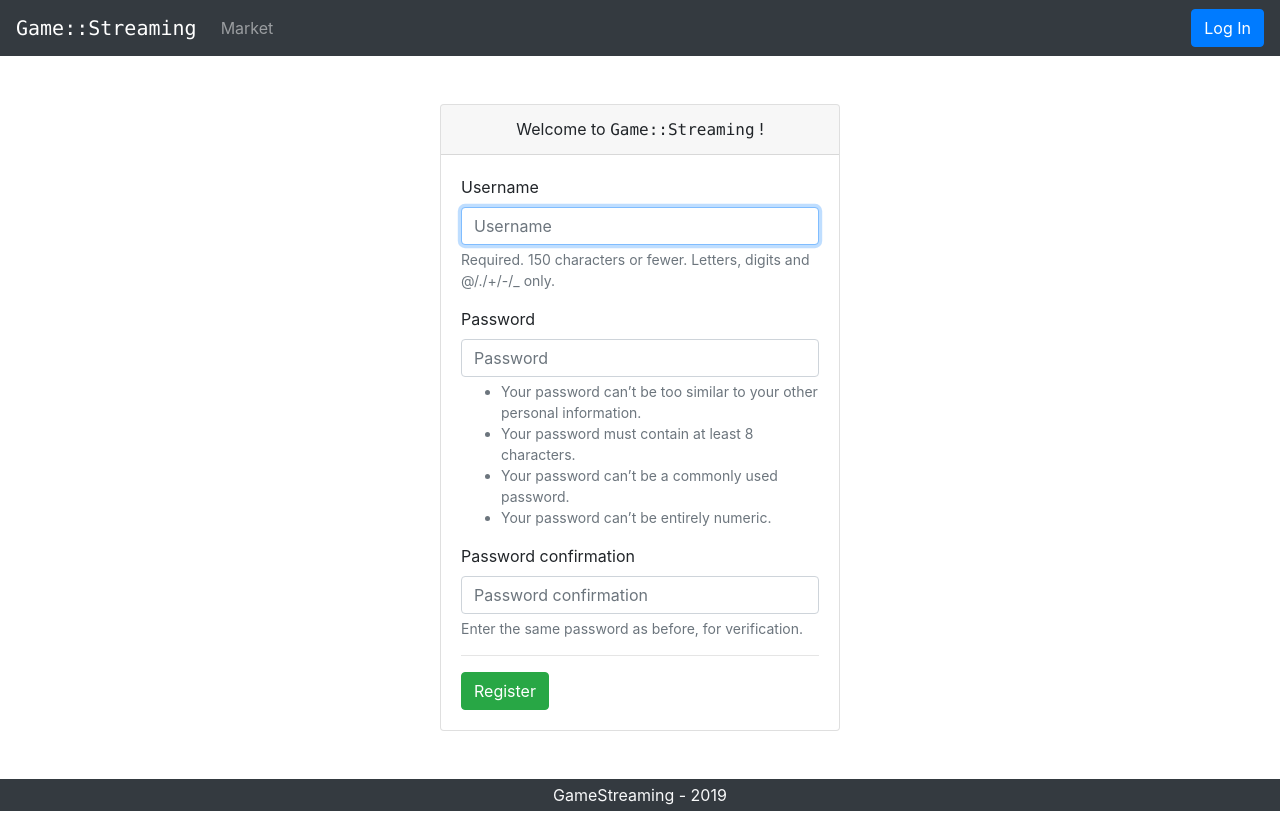
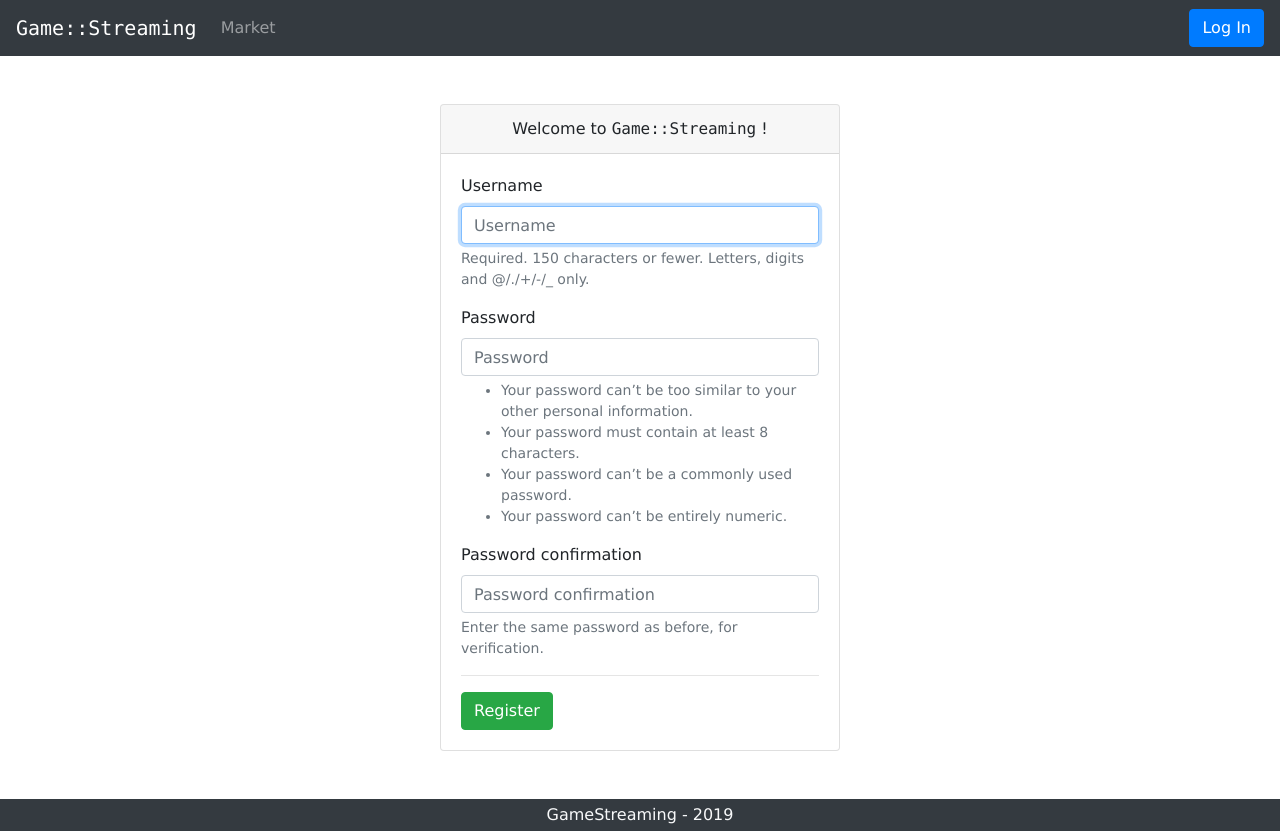
Before and after one commit to 422404/GameStreaming, a Django app: page /user/register/ in a window 1280 px wide. Run offline with Django 3.2, Linux system fonts and the light colour scheme; some libraries are stand-ins or nearby versions.

Commit message:
CSS fixes

```diff
--- a/GameStreamingFrontend/app/game_streaming/game_streaming/static/game_streaming/css/base.css
+++ b/GameStreamingFrontend/app/game_streaming/game_streaming/static/game_streaming/css/base.css
@@ -8,6 +8,7 @@ body {
     padding-bottom: calc(3rem + 2em);
     color: #333;
     overflow-x: hidden;
+    font-family: Verdana, Geneva, Tahoma, sans-serif !important;
 }
 
 .page-footer {
--- a/GameStreamingFrontend/app/game_streaming/static/game_streaming/css/base.css
+++ b/GameStreamingFrontend/app/game_streaming/static/game_streaming/css/base.css
@@ -8,6 +8,7 @@ body {
     padding-bottom: calc(3rem + 2em);
     color: #333;
     overflow-x: hidden;
+    font-family: Verdana, Geneva, Tahoma, sans-serif !important;
 }
 
 .page-footer {
```
Also changed, not shown: todo.md (+3 -0 lines), 1 other file.
